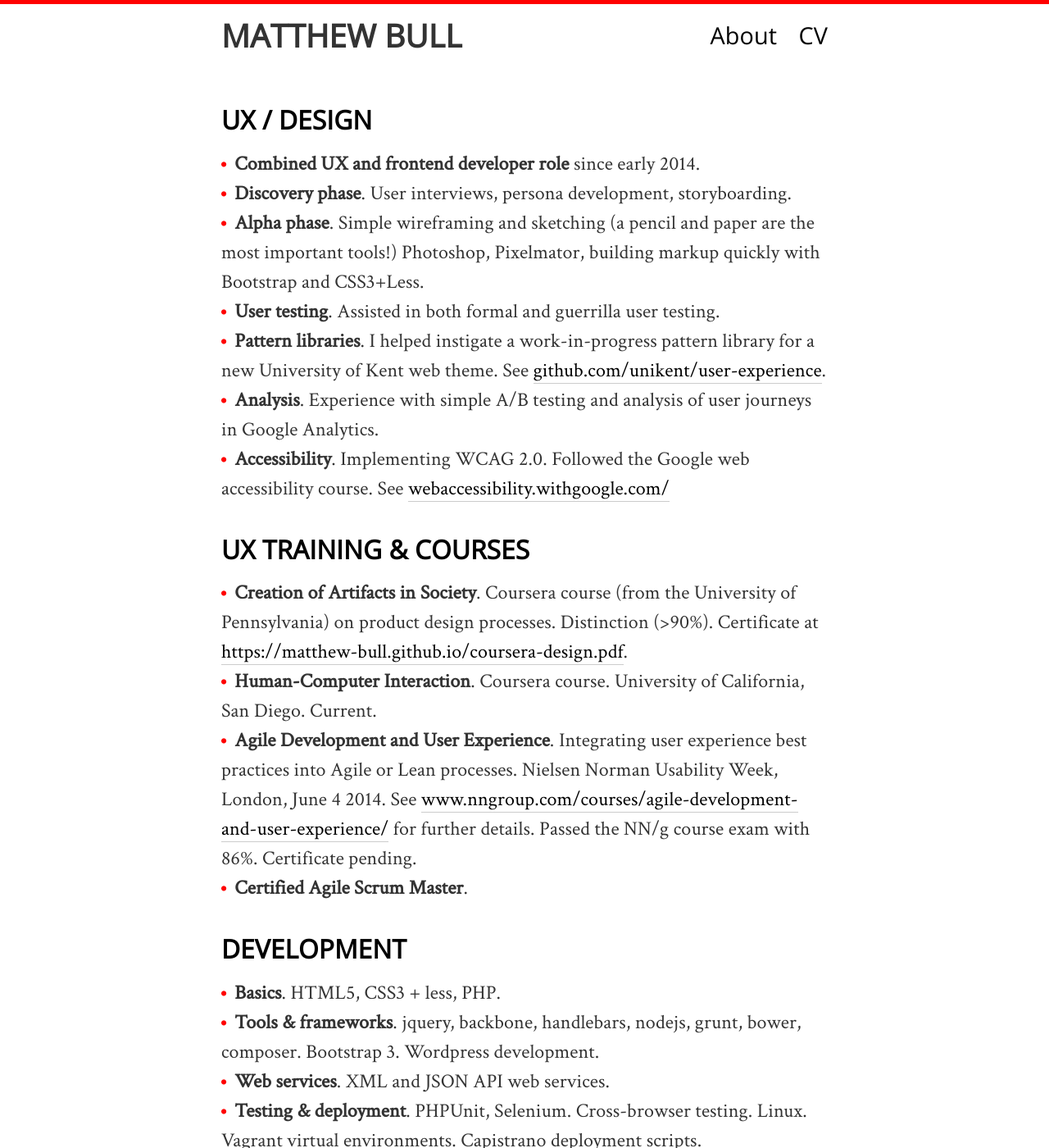
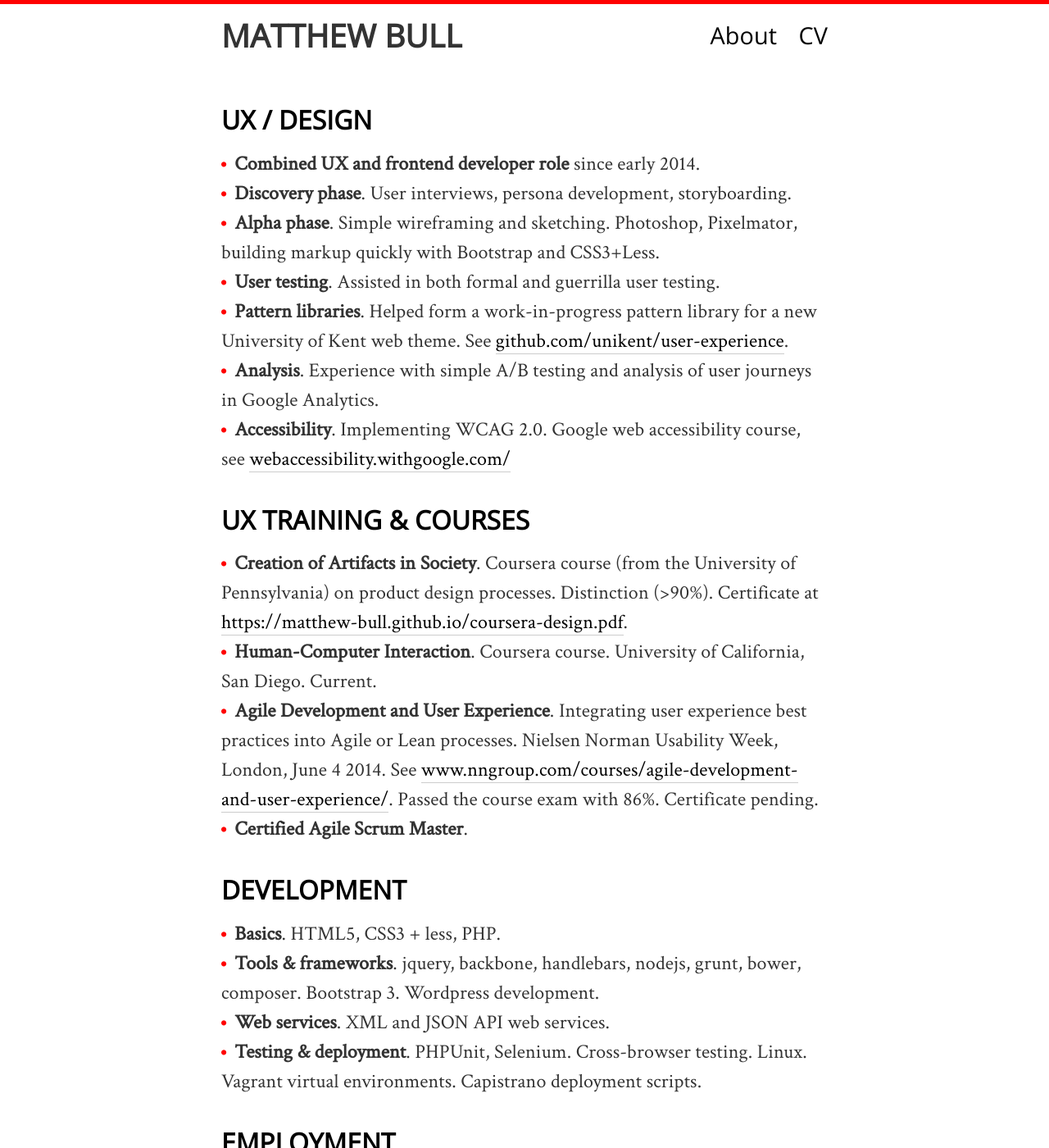
Before and after one commit to matthew-bull/matthew-bull.github.io, a Jekyll site: the page built from index.md, in a window 1280 px wide and 1400 px high. Shown: the whole window at 82% size. Built offline with Jekyll 4.4.1, drawn with Linux system fonts in a browser that asks for light colours; nearby versions of some CDN libraries.

Commit message:
text changes to cv

```diff
--- a/index.md
+++ b/index.md
@@ -7,17 +7,17 @@ title: CV
 
 - **Combined UX and frontend developer role** since early 2014.
 - **Discovery phase**. User interviews, persona development, storyboarding.
-- **Alpha phase**. Simple wireframing and sketching (a pencil and paper are the most important tools!) Photoshop, Pixelmator, building markup quickly with Bootstrap and CSS3+Less.
+- **Alpha phase**. Simple wireframing and sketching. Photoshop, Pixelmator, building markup quickly with Bootstrap and CSS3+Less.
 - **User testing**. Assisted in both formal and guerrilla user testing.
-- **Pattern libraries**. I helped instigate a work-in-progress pattern library for a new University of Kent web theme. See [github.com/unikent/user-experience](https://github.com/unikent/user-experience).
+- **Pattern libraries**. Helped form a work-in-progress pattern library for a new University of Kent web theme. See [github.com/unikent/user-experience](https://github.com/unikent/user-experience).
 - **Analysis**. Experience with simple A/B testing and analysis of user journeys in Google Analytics.
-- **Accessibility**. Implementing WCAG 2.0. Followed the Google web accessibility course. See [webaccessibility.withgoogle.com/](https://webaccessibility.withgoogle.com/)
+- **Accessibility**. Implementing WCAG 2.0. Google web accessibility course, see [webaccessibility.withgoogle.com/](https://webaccessibility.withgoogle.com/)
 
 ## UX TRAINING & COURSES
 
 - **Creation of Artifacts in Society**. Coursera course (from the University of Pennsylvania) on product design processes. Distinction (>90%). Certificate at [{{ site.url }}/coursera-design.pdf]({{ site.url }}/coursera-design.pdf).
 - **Human-Computer Interaction**. Coursera course. University of California, San Diego. Current.
-- **Agile Development and User Experience**. Integrating user experience best practices into Agile or Lean processes. Nielsen Norman Usability Week, London, June 4 2014. See [www.nngroup.com/courses/agile-development-and-user-experience/](http://www.nngroup.com/courses/agile-development-and-user-experience/) for further details. Passed the NN/g course exam with 86%. Certificate pending.
+- **Agile Development and User Experience**. Integrating user experience best practices into Agile or Lean processes. Nielsen Norman Usability Week, London, June 4 2014. See [www.nngroup.com/courses/agile-development-and-user-experience/](http://www.nngroup.com/courses/agile-development-and-user-experience/). Passed the course exam with 86%. Certificate pending.
 - **Certified Agile Scrum Master**.
 
 ## DEVELOPMENT
```
